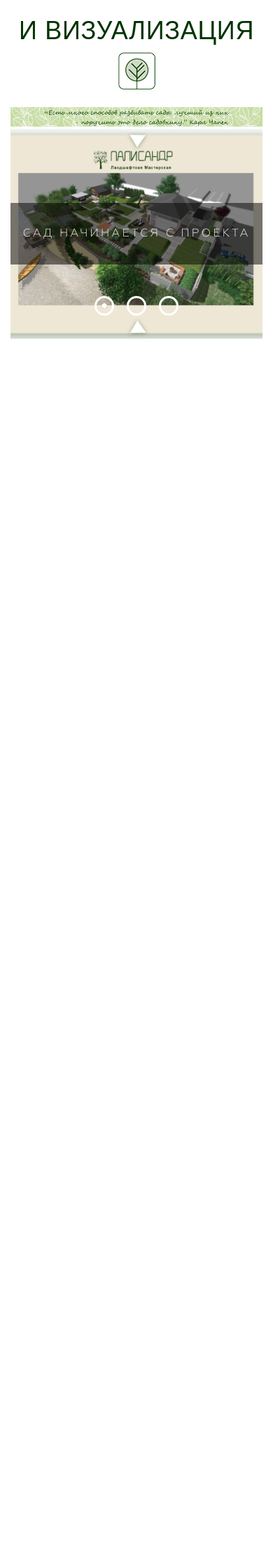
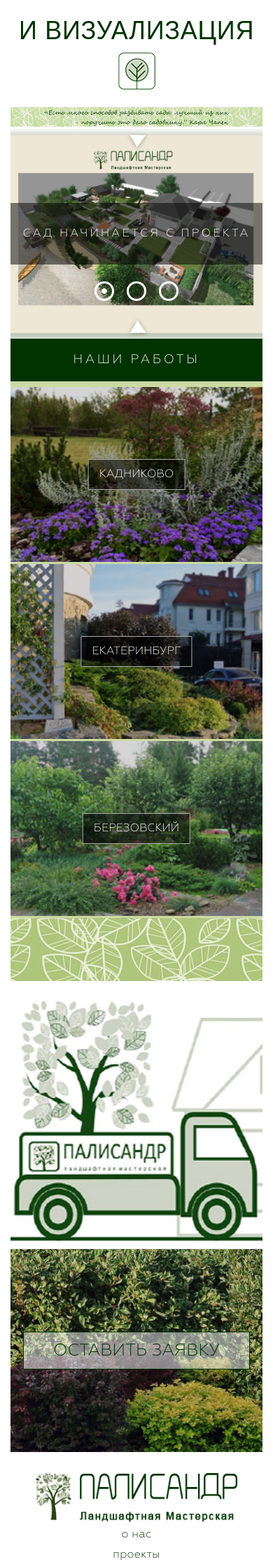
Before and after one commit to hsrazna/centurion, a PHP site: page / in a window 390 px wide. Shown: the part 1057-3292 px from the top of the page at 70% size. Before the commit the page ends 1541 px from the top, so only its background shows below. Run offline with PHP 8.4, Linux system fonts and the light colour scheme.

Commit message:
footer and etc.

```diff
--- a/app/includes/block6.php
+++ b/app/includes/block6.php
@@ -0,0 +1,37 @@
+<section class="az-our-works">
+	<div class="container">
+		<div class="row">
+			<div class="col-md-12">
+				<div class="az-our-works-inner">
+					<span class="az-our-works-title">наши работы</span>
+					<div class="clearfix"></div>
+					<div class="az-col-outer">
+						<div class="az-col">
+							<a href="#">
+								<div class="az-img" style="background: url(img/our-work1.jpg) no-repeat top center; background-size: cover">
+									<span>Кадниково</span>
+								</div>
+							</a>
+						</div>
+						<div class="az-col">
+							<a href="#">
+								<div class="az-img" style="background: url(img/our-work2.jpg) no-repeat top center; background-size: cover">
+									<span>Екатеринбург</span>
+								</div>
+							</a>
+						</div>
+						<div class="az-col">
+							<a href="#">
+								<div class="az-img" style="background: url(img/our-work3.jpg) no-repeat top center; background-size: cover">
+									<span>Березовский</span>
+								</div>
+							</a>
+						</div>
+					</div>
+					<div class="clearfix"></div>
+				</div>
+				<div class="az-leaves"></div>
+			</div>
+		</div>
+	</div>
+</section>
--- a/app/includes/block7.php
+++ b/app/includes/block7.php
@@ -0,0 +1,9 @@
+<section>
+	<div class="container">
+		<div class="row">
+			<div class="col-md-12">
+				<div class="az-car"></div>
+			</div>
+		</div>
+	</div>
+</section>
--- /dev/null
+++ b/app/includes/block8.php
@@ -0,0 +1,11 @@
+<section>
+	<div class="container">
+		<div class="row">
+			<div class="col-md-12">
+				<div class="az-img2" style="background: url(img/trees.jpg) no-repeat top center; background-size: cover">
+					<a href="#">Оставить заявку</a>
+				</div>
+			</div>
+		</div>
+	</div>
+</section>
--- a/app/includes/footer.php
+++ b/app/includes/footer.php
@@ -0,0 +1,26 @@
+<footer>
+	<div class="container">
+		<div class="row">
+			<div class="col-lg-3 col-md-4 col-sm-6 col-xs-12">
+				<div class="az-center az-center2 az-logo">
+					<a href="/"><img src="img/az-logo.png" alt="logo"></a>
+				</div>
+			</div>
+			<div class="col-lg-9 col-md-8 col-sm-6 col-xs-12">
+				<ul class="az-menu">
+					<li><a href="#">о нас</a></li>
+					<li><a href="#">проекты</a></li>
+					<li><a href="#">портфолио</a></li>
+					<li><a href="#">статьи</a></li>
+					<li><a href="#">новости</a></li>
+					<li class="az-tel"><a href="tel:+79122401579">+7(91224)01579</a></li>
+				</ul>
+				<div class="az-soc">
+					<a href="#"><img src="img/vk.png" alt="vk"></a>
+					<a href="#"><img src="img/facebook.png" alt="facebook"></a>
+					<a href="#"><img src="img/twitter.png" alt="twitter"></a>
+				</div>
+			</div>
+		</div>
+	</div>
+</footer>
--- a/app/includes/header.php
+++ b/app/includes/header.php
@@ -3,7 +3,7 @@
 		<div class="row">
 			<div class="col-lg-4 col-md-4 col-sm-12 col-xs-12">
 				<div class="az-center az-logo">
-					<a href=""><img src="img/az-logo.png" alt=""></a>
+					<a href="/"><img src="img/az-logo.png" alt="logo"></a>
 				</div>
 			</div>
 			<div class="col-lg-8 col-md-8 hidden-sm hidden-xs">
--- a/app/index.php
+++ b/app/index.php
@@ -53,6 +53,7 @@
 	<?php require_once('includes/block5.php'); ?>
 	<?php require_once('includes/block6.php'); ?>
 	<?php require_once('includes/block7.php'); ?>
+	<?php require_once('includes/block8.php'); ?>
 	<?php require_once('includes/footer.php'); ?>
 
 
--- a/app/sass/_media2.sass
+++ b/app/sass/_media2.sass
@@ -6,24 +6,100 @@
 /* Large Devices, Wide Screens */
 @media only screen and (max-width : 1200px)
 	/**/
+	.az-slider-style2
+		.az-item
+			.az-item-text
+				left: 25px
+				width: calc(100% - 39px)
 
 
 /* Medium Devices, Desktops */
 @media only screen and (max-width : 992px)
-	/**/
+	.az-soc
+		text-align: center
+	footer
+		.az-menu
+			padding: 3px 0
+			li
+				display: block
+				text-align: center
+				a
+					margin-left: 0
+			.az-tel
+				text-align: center
 
+	.az-center
+		text-align: center	/**/
+
+	.az-slider
+		.az-item
+			.az-item-text
+				font-size: 32px
+
+	.az-slider-style2
+		.owl-dots
+			bottom: 60px;
+
+	.az-slider-style2
+		.az-item
+			.az-item-text
+				left: 19px
+				width: calc(100% - 29px)
+
+	.az-img
+		span
+			font-size: 16px
 
 /* Small Devices, Tablets */
 @media only screen and (max-width : 768px)
+
+
 	.az-slider
 		.az-item
 			.az-item-text
 				font-size: 16px
+
+	.az-slider-style2
+		.owl-dots
+			bottom: 45px;
+
+	.az-slider-style2
+		.az-item
+			.az-item-text
+				left: 0px
+				width: 100%
+
+	.az-col
+		width: 100%
+		float: left
+		padding: 0 3px
+
+	.az-img2
+		a
+			padding: 5px 5px
+			font-size: 30px
+			letter-spacing: 0
+			white-space: none
 	/**/
 
 
 /* Extra Small Devices, Phones */
 @media only screen and (max-width : 480px)
+	.az-center
+		text-align: left
+
+	.az-center2
+		text-align: center
+
+	.az-our-works-title
+		font-size: 18px
+
+	.az-img2
+		a
+			padding: 5px 5px
+			font-size: 24px
+			letter-spacing: 0
+			white-space: none
 	/**/
 
 
--- a/app/sass/_style.sass
+++ b/app/sass/_style.sass
@@ -3,12 +3,10 @@
 @import "libs"
 @import "vars"
 
+/*header*/
 header
 	padding-top: 10px
 	position: relative
-
-.az-center
-	text-align: center
 
 .az-logo
 	img
@@ -31,6 +29,18 @@ header
 			letter-spacing: 0.02em
 			&:hover
 				color: #003300;
+				text-decoration: none
+	.az-tel
+		text-align: right
+		a
+			font-family: "Geometria-Light", sans-serif
+			font-size: 14px
+			padding: 0 40px
+			background: #7c8c6f;
+			color: #fff
+			border-radius: 4px
+			letter-spacing: 0.02em
+			&:hover
 				text-decoration: none
 
 .az-menu-style2
@@ -77,8 +87,9 @@ header
 	padding: 15px;
 	&.active
 		transform: translate(0, 0)
+/*header*/
 
-
+/*block1*/
 .az-slider
 	margin-top: 3px
 	.az-item
@@ -121,9 +132,6 @@ header
 			&.active
 				background: url(../img/az-dot.png) no-repeat center center
 
-.az-slider-style2
-
-
 .az-triangle
 	width: 0
 	height: 0
@@ -135,3 +143,110 @@ header
 	left: 50%
 	transform: translate(-50%, 0)
 	z-index: 99999
+/*block1*/
+
+/*block3*/
+.az-slider-style2
+	.az-item
+		.az-item-text
+			left: 30px
+			width: calc(100% - 46px)
+	.owl-dots
+		position: absolute;
+		bottom: 100px;
+		left: 50%;
+		transform: translate(-50%, 0)
+/*block3*/
+
+
+/*block6*/
+.az-our-works-inner
+	background: #cbdba2
+
+.az-our-works-title
+	background: #003300
+	text-align: center
+	font-family: "Geometria-Light", sans-serif
+	font-size: 36px
+	padding: 15px
+	letter-spacing: 0.2em
+	color: #fff
+	text-transform: uppercase
+	width: 100%
+	display: inline-block
+	margin-bottom: 8px
+
+.az-col-outer
+	margin-left: -3px
+	margin-right: -3px
+
+.az-col
+	width: 33.33%
+	float: left
+	padding: 0 3px
+
+.az-img
+	width: 100%
+	height: 250px
+	position: relative
+	margin-bottom: 3px
+	span
+		position: absolute
+		top: 50%
+		left: 50%
+		transform: translate(-50%, -50%)
+		display: inline-block
+		background: rgba(0,0,0,0.5)
+		color: #fefbfb
+		border: 1px solid #aaa
+		padding: 7px 15px
+		font-size: 27px
+		font-family: "Geometria-Light", sans-serif
+		text-transform: uppercase
+
+.az-leaves
+	background: url(../img/az-leaves.jpg) no-repeat center top
+	width: 100%
+	height: 90px
+/*block6*/
+
+/*block7*/
+.az-car
+	background: url(../img/az-car.jpg) no-repeat calc(3% - 130px) top
+	height: 383px
+	width: 100%
+/*block7*/
+
+.az-img2
+	width: 100%
+	height: 290px
+	position: relative
+	a
+		position: absolute
+		top: 50%
+		left: 50%
+		transform: translate(-50%, -50%)
+		display: inline-block
+		background: rgba(255,255,255,0.5)
+		color: #003300
+		border: 1px solid #003300
+		padding: 15px 5px
+		max-width: 800px
+		width: 90%
+		text-align: center
+		font-size: 36px
+		letter-spacing: 0.2em
+		font-family: "Geometria-Light", sans-serif
+		text-transform: uppercase
+		white-space: nowrap
+		&:hover
+			text-decoration: none
+		&:active
+			text-decoration: none
+
+/*footer*/
+footer
+	padding: 30px 0
+
+.az-soc
+	text-align: right
```
Also changed, not shown: app/css/main.min.css, app/img/az-car.jpg (added), app/img/az-leaves.jpg (added), app/img/facebook.png (added), app/img/our-work1.jpg (added), app/img/our-work2.jpg (added), app/img/our-work3.jpg (added), app/img/trees.jpg (added), app/img/twitter.png (added), app/img/vk.png (added).
